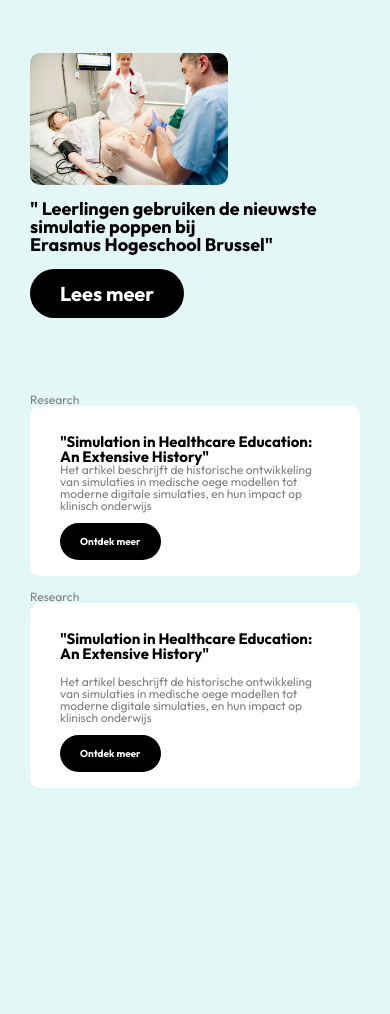
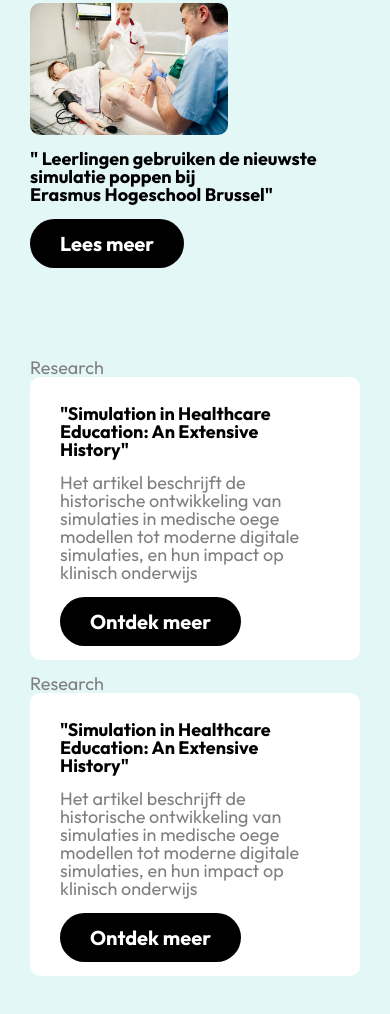
Before and after one commit to EHB-MCT/full-projects-2-2023-2024-simulatie-onderwijs-2, a plain HTML site: page index.html in a window 390 px wide. Shown: the part 742-1756 px from the top of the page. Before the commit the page ends 1600 px from the top, so only its background shows below. Drawn offline with Linux system fonts and the light colour scheme.

Commit message:
css kleuren

```diff
--- a/css/button.css
+++ b/css/button.css
@@ -68,12 +68,12 @@ li {
 .button-2 a {
 	text-decoration: none;
 	color: white;
-	font-size: 10px;
-	border-radius: 30px;
+	font-size: 20px;
+	border-radius: 60px;
 	background-color: black;
 	transition: background-color 0.5s;
 	transition-timing-function: ease;
-	padding: 12px 20px;
+	padding: 12px 30px;
 }
 
 .button-2 a:hover {
--- a/css/home.css
+++ b/css/home.css
@@ -19,9 +19,8 @@
 	}
 
 	.button-1 {
-		margin-top: 100px;
+		margin-top: 50px;
 		margin-bottom: 150px;
-		text-align: center;
 	}
 
 	.title-text p {
@@ -40,7 +39,7 @@
 	}
 
 	.logo-banner img {
-		padding-top: 12px;
+		padding-top: 5px;
 		width: 100%;
 	}
 
@@ -59,18 +58,21 @@
 	}
 
 	.research-1 p {
+		padding-top: 15px;
+
 		color: grey;
-		font-size: 12px;
+		font-size: 18px;
 	}
 
 	.research-2 p {
 		padding-top: 15px;
 		color: grey;
-		font-size: 12px;
+		font-size: 18px;
 	}
 
 	.button-2 {
-		padding-top: 20px;
+		padding-top: 30px;
+	p
 	}
 
 	.button-3 {
--- a/css/text.css
+++ b/css/text.css
@@ -28,7 +28,7 @@
 
 	h3 {
 		color: black;
-		font-size: 15px;
+		font-size: 20px;
 		font-family: "Outfit", sans-serif;
 		font-weight: bold;
 	}
--- a/index.html
+++ b/index.html
@@ -50,7 +50,6 @@
 			<div class="title">
 				<h1>
 					Network <br />
-
 					Simulatie <br />
 					Healtcare
 				</h1>
@@ -102,7 +101,7 @@
 			<div class="research-1">
 				<p>Research</p>
 				<div class="research-banner">
-					<h3>"Simulation in Healthcare Education: An Extensive History"</h3>
+					<h2>"Simulation in Healthcare Education: An Extensive History"</h2>
 					<p>
 						Het artikel beschrijft de historische ontwikkeling van simulaties in
 						medische oege modellen tot moderne digitale simulaties, en hun
@@ -119,7 +118,7 @@
 			<div class="research-2">
 				<p>Research</p>
 				<div class="research-banner">
-					<h3>"Simulation in Healthcare Education: An Extensive History"</h3>
+					<h2>"Simulation in Healthcare Education: An Extensive History"</h2>
 					<p>
 						Het artikel beschrijft de historische ontwikkeling van simulaties in
 						medische oege modellen tot moderne digitale simulaties, en hun
```
